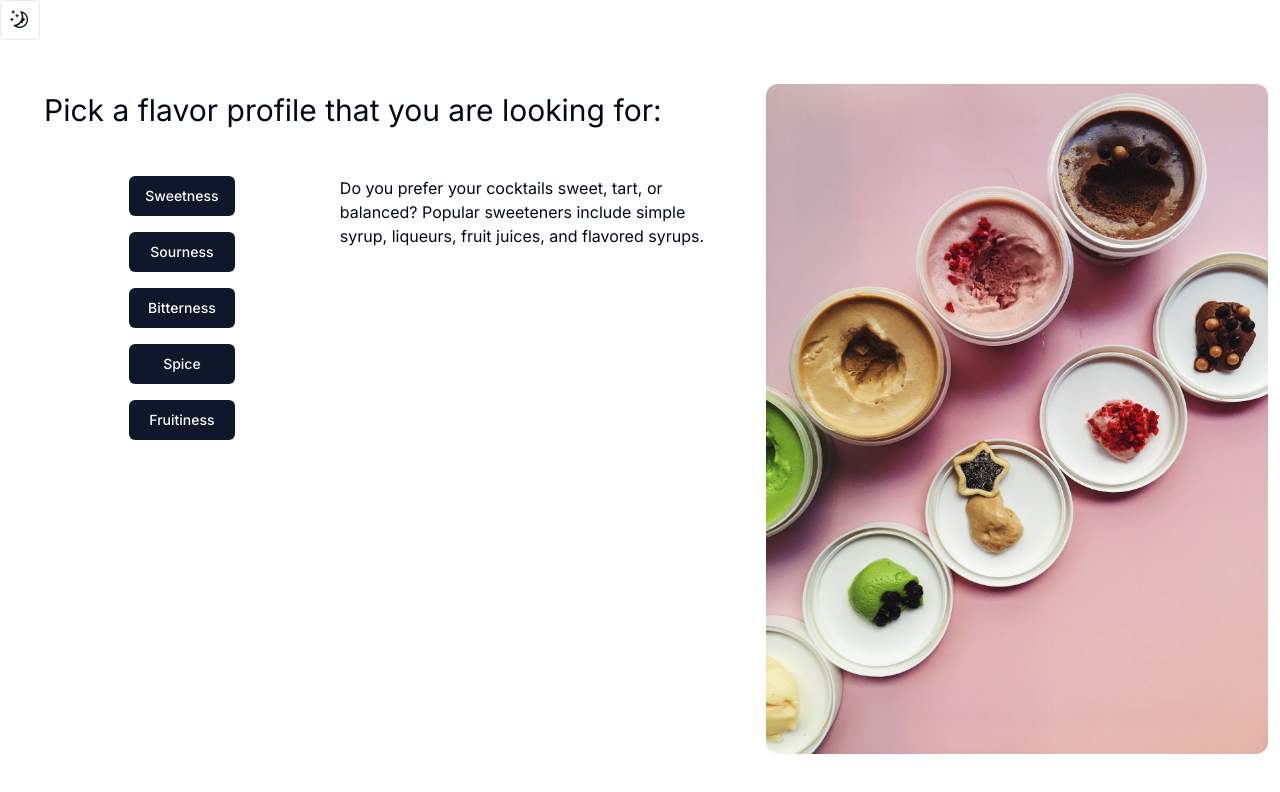
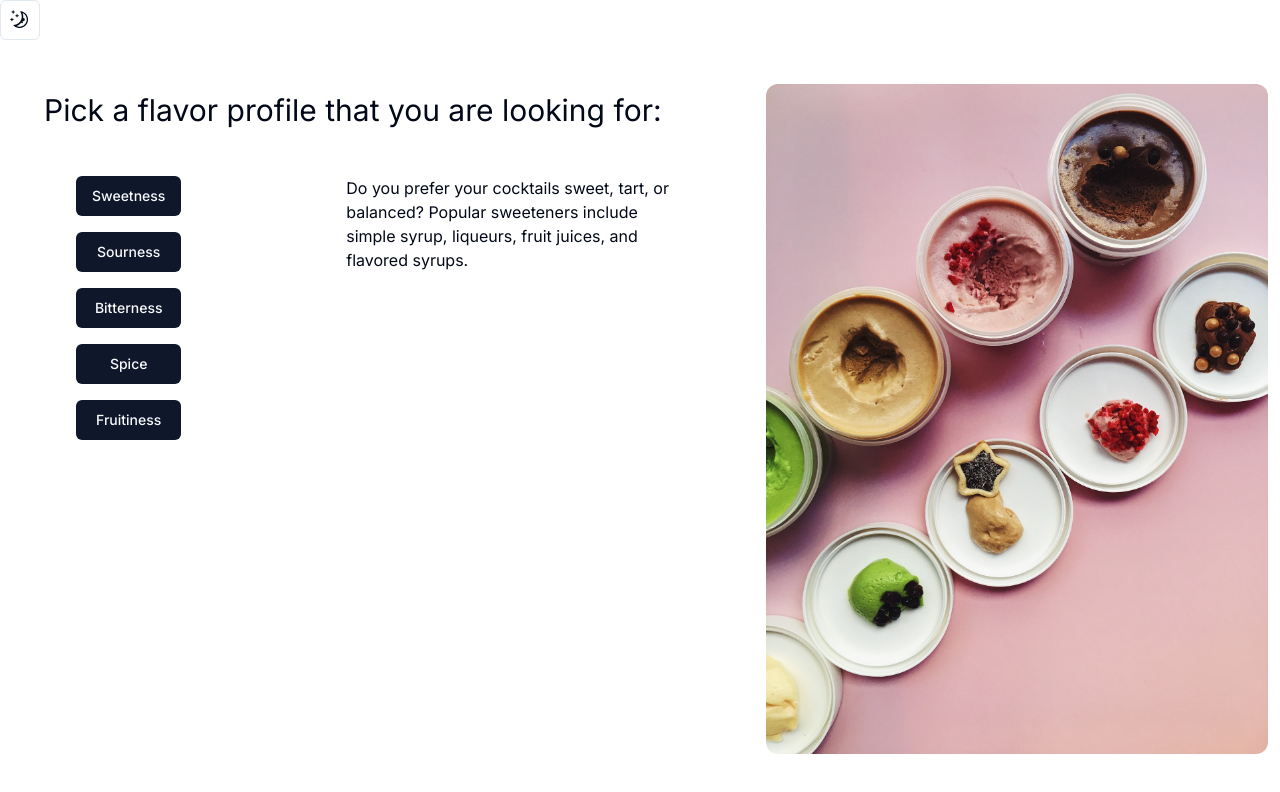
Before and after one commit to kingkwongsta/mixology, a Next.js app: page / in a window 1280 px wide. Both pictures are taken after a click on the button "Start Mixing". Shown: the top 792 px of the page. Built offline with nearby package versions, Linux system fonts and the light colour scheme.

Commit message:
remove center align

```diff
--- a/src/app/components/ButtonListDropdown.jsx
+++ b/src/app/components/ButtonListDropdown.jsx
@@ -78,8 +78,8 @@ export default function ButtonListDropdown({
 
   return (
     <>
-      <div className="flex flex-row justify-center">
-        <div className="basis-2/5 flex justify-center">
+      <div className="flex flex-row m-8">
+        <div className="basis-2/5 flex">
           <div className="flex flex-col">
             {buttonContent.map((content, index) => (
               <Button
```
